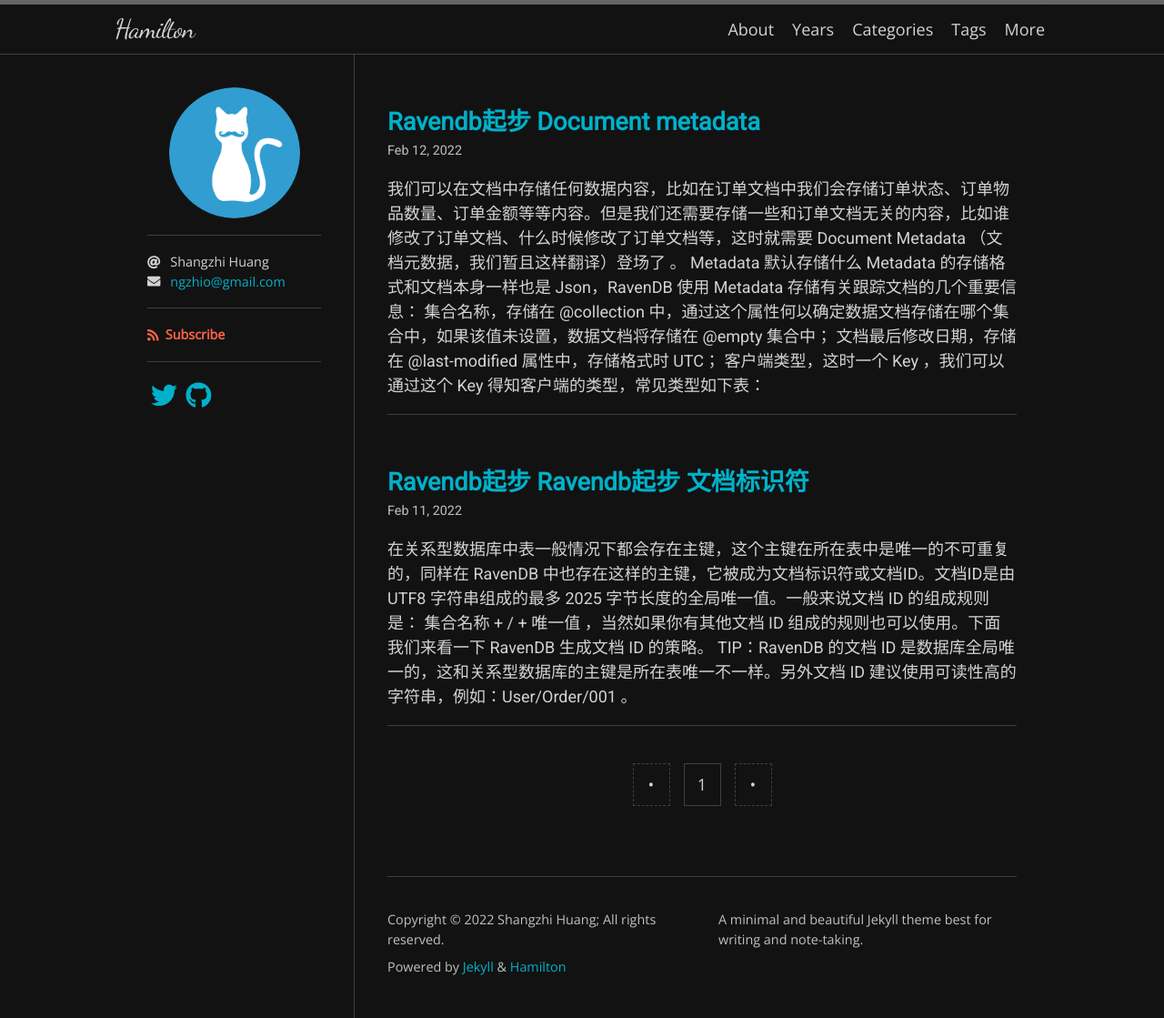
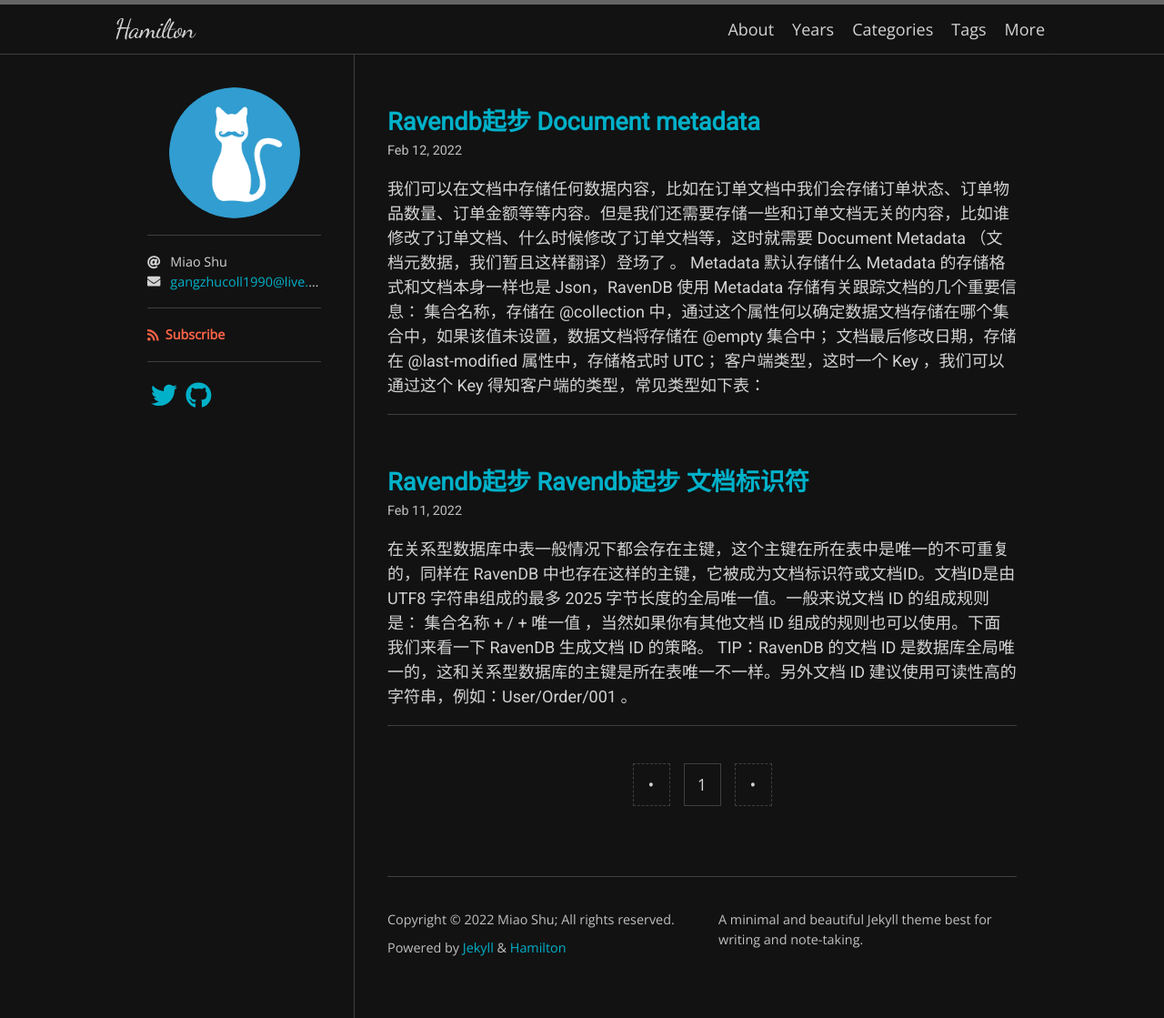
Before and after one commit to MiaoShuYo/miaoshuyo.github.io, a Jekyll site: the page built from index.html, in a window 1280 px wide. Shown: the whole page at 91% size. Built offline with Jekyll 4.4.1, drawn with Linux system fonts in a browser that asks for light colours; nearby versions of some CDN libraries; some web fonts are replaced; the list of posts is cut into pages by our own code.

Commit message:
Update _config.yml

```diff
--- a/_config.yml
+++ b/_config.yml
@@ -1,8 +1,8 @@
 title: Hamilton
 description: A minimal and beautiful Jekyll theme best for writing and note-taking.
-author: Shangzhi Huang
+author: Miao Shu
 avatar: /logo.png
-email: ngzhio@gmail.com
+email: gangzhucoll1990@live.com
 
 plugins:
   - jekyll-seo-tag
@@ -29,15 +29,10 @@
 
 # Jekyll SEO Tag (Optional)
 # =========================
-twitter:
-  username: ngzhio
-  card: summary
 logo: logo.png
 social:
-  name: Shangzhi Huang
+  name: Miao Shu
   links:
-    - https://twitter.com/ngzhio
-    - https://www.facebook.com/ngzhio
-    - https://github.com/ngzhio
+    - https://github.com/miaoshuyo
 google_site_verification: u4WXQl0Eu66rsQo2kRdCNx
-lang: en
+lang: cn
```
